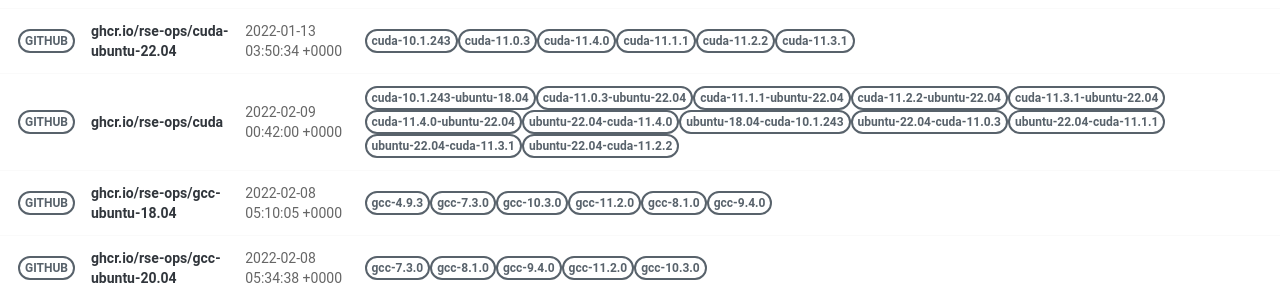
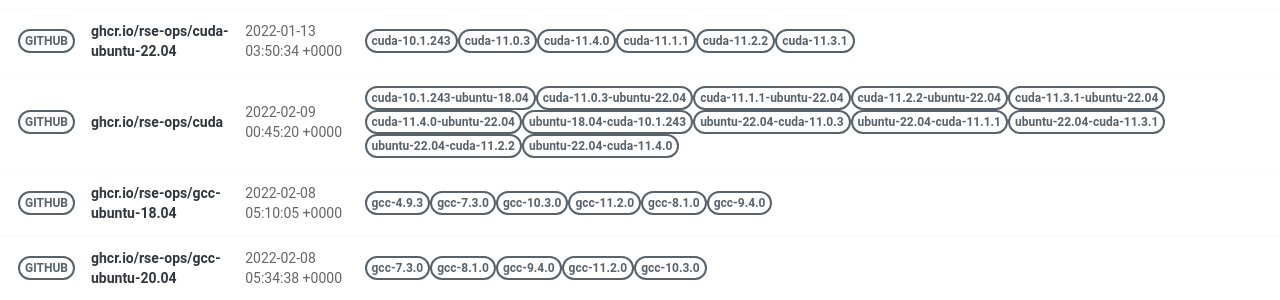
Before and after one commit to rse-ops/docker-images, a Jekyll site: the page built from pages/index.md, in a window 1280 px wide. Shown: the part 421-721 px from the top of the page. Built offline with Jekyll 4.4.1, drawn with Linux system fonts in a browser that asks for light colours; nearby versions of some CDN libraries.

Commit message:
Automated push to update library 2022-02-09

```diff
--- a/_library/ghcr.io-rse-ops-cuda.md
+++ b/_library/ghcr.io-rse-ops-cuda.md
@@ -1,7 +1,7 @@
 ---
 layout: container
 name: ghcr.io/rse-ops/cuda
-updated_at: 2022-02-09 00:42:00.941548
+updated_at: 2022-02-09 00:45:20.240347
 
 
 container_url: https://github.com/orgs/rse-ops/packages/container/package/cuda
```
Also changed, not shown: other parts of _library/ghcr.io-rse-ops-cuda.md (+3 -3 lines).
